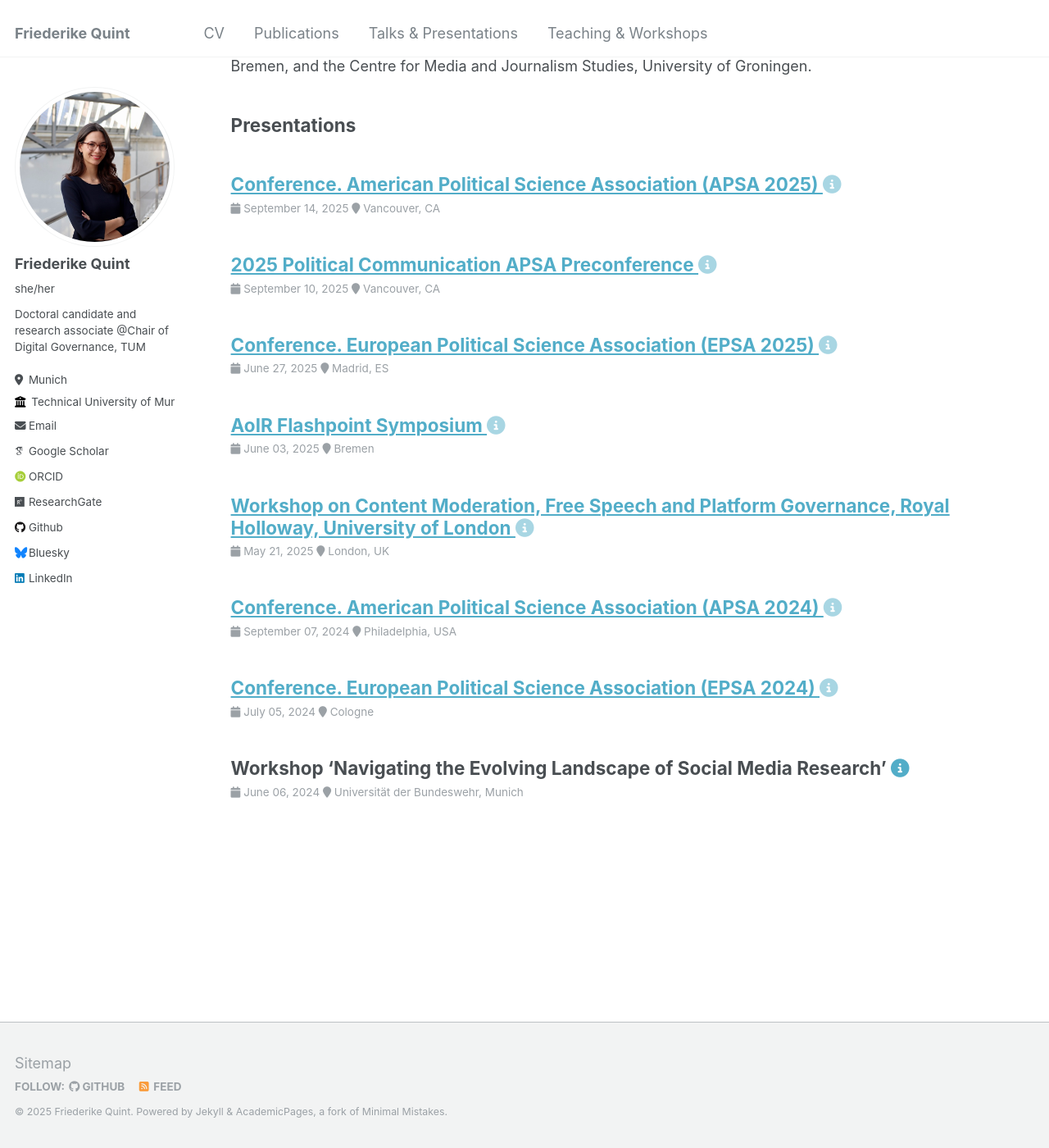
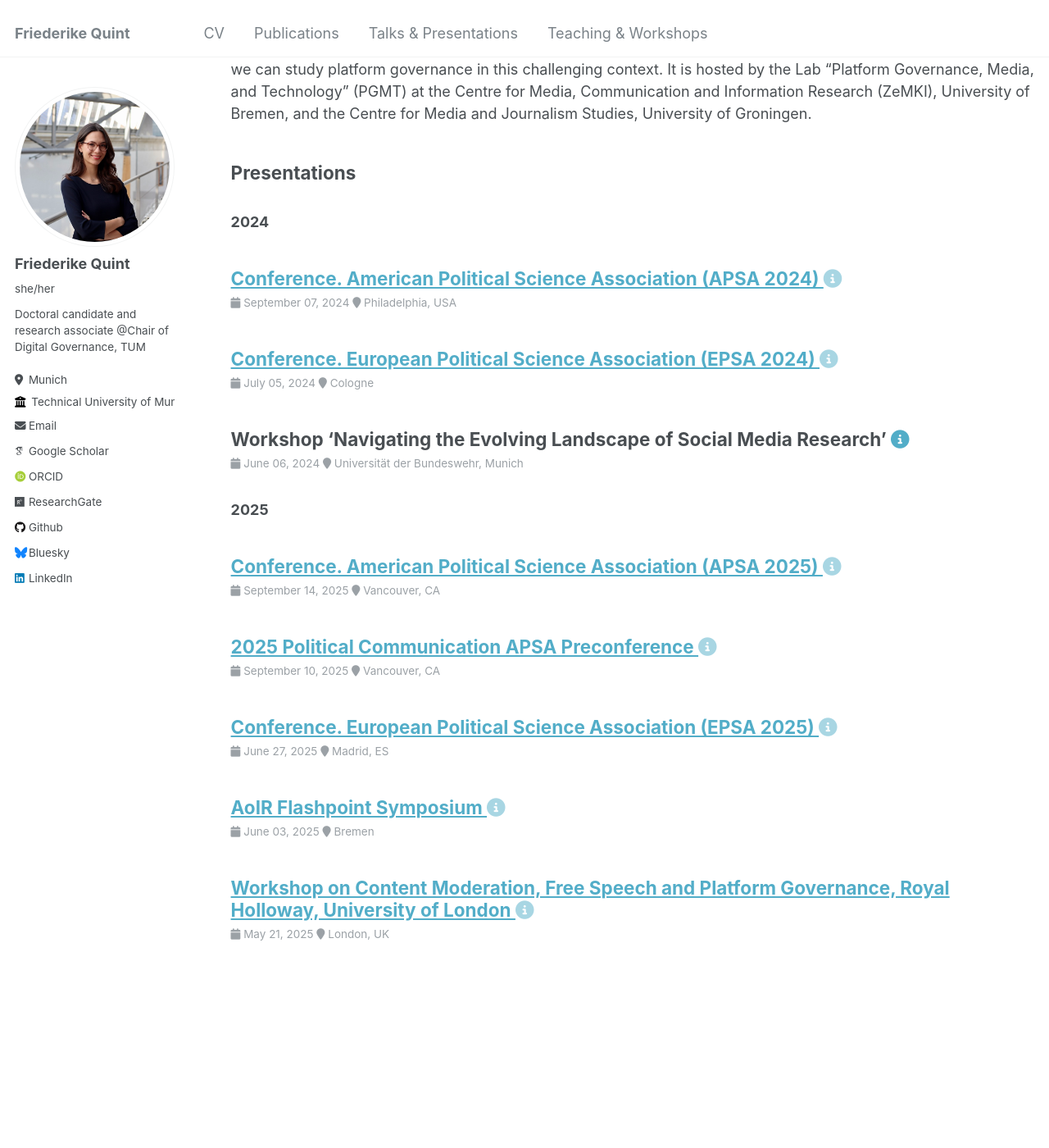
Before and after one commit to friederikequint/friederikequint.github.io, a Jekyll site: the page built from _pages/talks.html, in a window 1280 px wide and 1400 px high, scrolled down 390 px. Shown: the whole window at 82% size. Built offline with Jekyll 4.4.1, drawn with Linux system fonts in a browser that asks for light colours; some web fonts are replaced.

Commit message:
Refactor talks and presentations listing by year

```diff
--- a/_pages/talks.html
+++ b/_pages/talks.html
@@ -10,15 +10,23 @@ author_profile: true
 {% endif %}
 
 <h2>Talks</h2>
-{% for post in site.talks reversed %}
-  {% if post.type == "Talk" %}
+{% assign talks_only = site.talks | where: "type", "Talk" | sort: "date" %}
+{% assign talks_by_year = talks_only | group_by_exp: "post", "post.date | date: '%Y'" | sort: "name" %}
+{% for year in talks_by_year %}
+  <h3>{{ year.name }}</h3>
+  {% assign items_sorted = year.items | sort: "date" | reverse %}
+  {% for post in items_sorted %}
     {% include archive-single-talk.html %}
-  {% endif %}
+  {% endfor %}
 {% endfor %}
 
 <h2>Presentations</h2>
-{% for post in site.talks reversed %}
-  {% if post.type == "Presentation" %}
+{% assign pres_only = site.talks | where: "type", "Presentation" | sort: "date" %}
+{% assign pres_by_year = pres_only | group_by_exp: "post", "post.date | date: '%Y'" | sort: "name" %}
+{% for year in pres_by_year %}
+  <h3>{{ year.name }}</h3>
+  {% assign items_sorted = year.items | sort: "date" | reverse %}
+  {% for post in items_sorted %}
     {% include archive-single-talk.html %}
-  {% endif %}
+  {% endfor %}
 {% endfor %}
```
